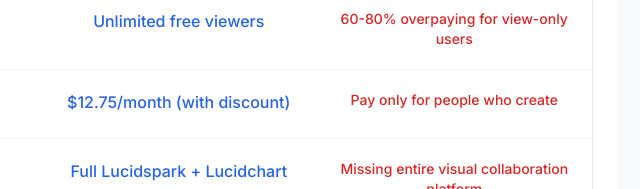
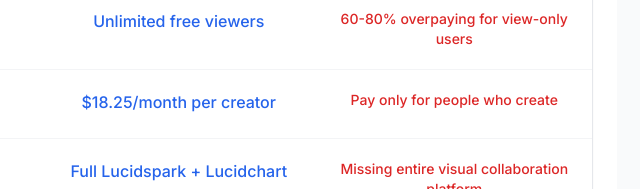
Before and after one commit to mikedawsonlucid/featurecomparison, a website: page index.html in a window 1280 px wide. Shown: the part 763-952 px from the top of the page, 599-1239 px from the left. Drawn offline with nearby package versions, Linux system fonts and the light colour scheme.

Commit message:
Update index.html

```diff
--- a/index.html
+++ b/index.html
@@ -191,7 +191,7 @@
                     $8-15/month per creator
                 </div>
                 <div class="p-5 text-center text-lucid-blue-600 font-medium">
-                    $12.75/month (with discount)
+                    $18.25/month per creator
                 </div>
                 <div class="p-5 text-center text-red-600 text-sm font-medium">
                     Pay only for people who create
```
